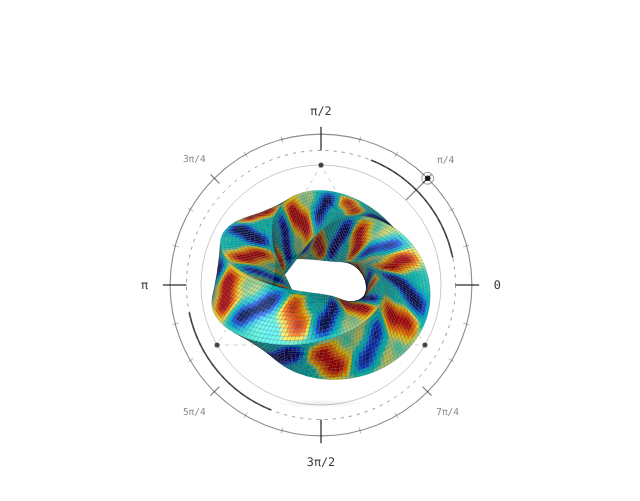
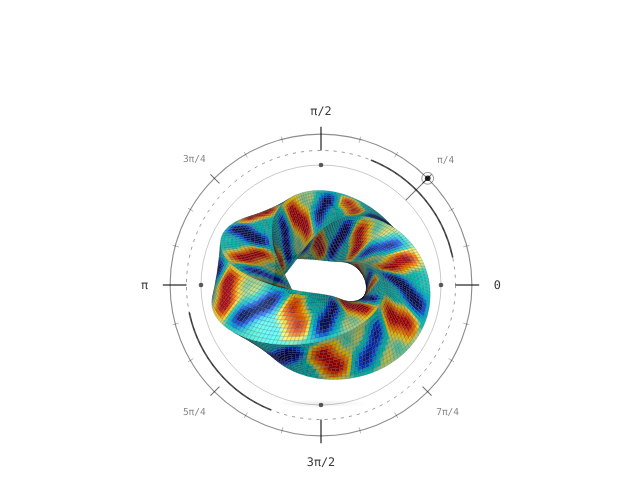
Before and after one commit to archsys-solvers/archsys-solvers.github.io, a plain HTML site: page index.html in a window 1280 px wide. Shown: the top 501 px of the page, 319-959 px from the left. Drawn offline with Linux system fonts and the light colour scheme.

Commit message:
update SVG graphic from 3-fold to 4-fold symmetry ring in index.html

```diff
--- a/index.html
+++ b/index.html
@@ -285,13 +285,13 @@
           <circle cx="337.38" cy="102.62" r="3.1" fill="currentColor" fill-opacity="0.88"/>
         </g>
 
-        <!-- Inscribed 3-fold symmetry ring matching the (2,3) trefoil knot -->
+        <!-- Inner concentric polar ring with 4 orthogonal harmonic nodes -->
         <g>
           <circle cx="220" cy="220" r="132" fill="none" stroke="currentColor" stroke-width="0.95" stroke-opacity="0.25"/>
-          <polygon points="220.00,88.00 105.68,286.00 334.32,286.00" fill="none" stroke="currentColor" stroke-width="0.95" stroke-dasharray="4 5.5" stroke-opacity="0.24"/>
-          <circle cx="220.00" cy="88.00" r="2.8" fill="currentColor" fill-opacity="0.72"/>
-          <circle cx="105.68" cy="286.00" r="2.8" fill="currentColor" fill-opacity="0.72"/>
-          <circle cx="334.32" cy="286.00" r="2.8" fill="currentColor" fill-opacity="0.72"/>
+          <circle cx="352.00" cy="220.00" r="2.6" fill="currentColor" fill-opacity="0.65"/>
+          <circle cx="220.00" cy="88.00" r="2.6" fill="currentColor" fill-opacity="0.65"/>
+          <circle cx="88.00" cy="220.00" r="2.6" fill="currentColor" fill-opacity="0.65"/>
+          <circle cx="220.00" cy="352.00" r="2.6" fill="currentColor" fill-opacity="0.65"/>
         </g>
       </svg>
 
```
